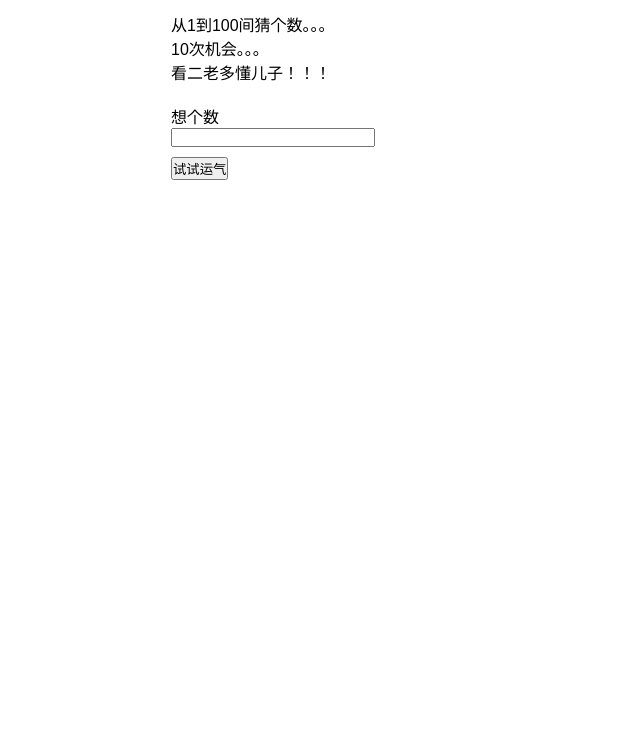
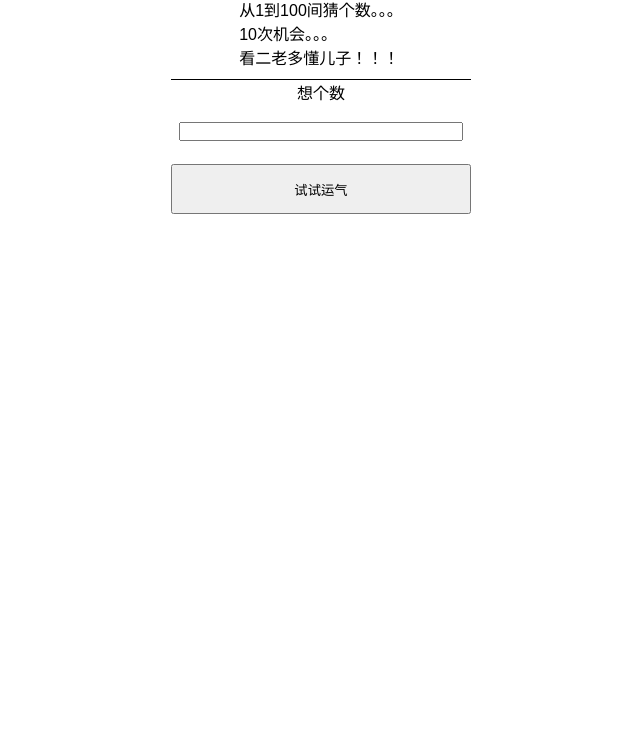
Before and after one commit to s2tandu0p/guess_a_number_Chinese, a plain HTML site: page index.html in a window 1280 px wide. Shown: the part 54-800 px from the top of the page, without its empty margins (319-959 px from the left). Drawn offline with Linux system fonts and the light colour scheme.

Commit message:
css changes

```diff
--- a/style.css
+++ b/style.css
@@ -2,16 +2,25 @@
     margin: 0;
     padding: 0;
     font-family: sans-serif;
+
 }
 
 body{
     width: 300px;
-
+    display: flex;
+    flex-direction: column;
+    align-items: center;
     margin: 0 auto;
 }
 
+.form{
+    border-top: 1px solid black;
+    display: flex;
+    flex-direction: column;
+    align-items: center;
+}
 .form input[type="number"]{
-    width: 200px;
+    width: 280px;
 }
 
 .lastResult{
@@ -20,21 +29,23 @@ body{
 }
 
 .form{
-    margin-top: 20px;
+    margin-top: 10px;
 }
 
 h1{
-    margin-bottom: 20px;
+    margin-bottom: 5px;
 }
 
 .range{
-    margin-bottom: 20px;
+    margin-bottom: 5px;
 }
 
 .guessField{
-    margin-bottom: 10px;
+    margin-bottom: 5px;
 }
 
 .guessSubmit{
-    margin-bottom:5px
+    margin-bottom:5px;
+    width: 300px;
+    height: 50px;
 }
```
